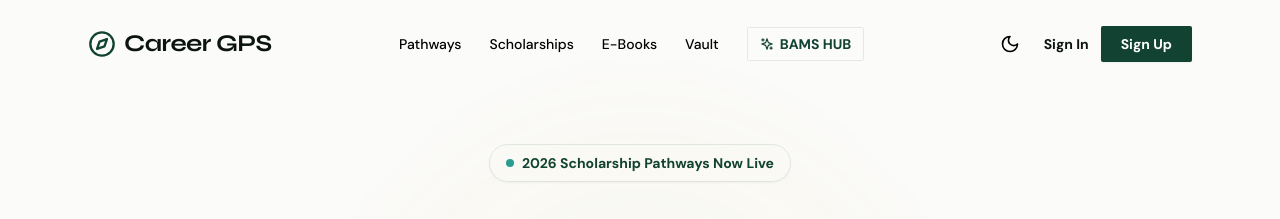
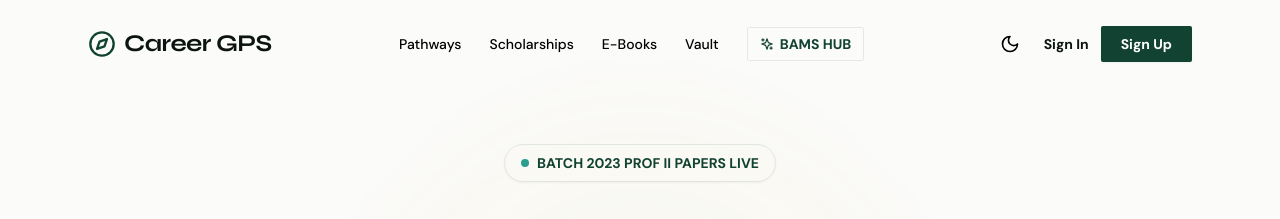
Before and after one commit to SahilDhinwa/Career-gps2.0, a Next.js app: page / in a window 1280 px wide. Shown: the top 219 px of the page. Built offline with nearby package versions, Linux system fonts and the light colour scheme; no server answers.

Commit message:
Update scholarship announcement text

```diff
--- a/app/page.tsx
+++ b/app/page.tsx
@@ -70,7 +70,7 @@ export default function LandingPage() {
         <div className="max-w-5xl mx-auto text-center relative z-10 pt-2 md:pt-4">
           <div className="inline-flex items-center gap-2 px-3 py-1.5 md:px-4 md:py-2 rounded-full bg-surface/80 backdrop-blur-sm border border-surfaceBorder text-xs md:text-sm font-bold text-primary mb-5 md:mb-8 shadow-sm">
             <span className="flex h-2 w-2 rounded-full bg-success animate-pulse"></span>
-            2026 Scholarship Pathways Now Live
+            BATCH 2023 PROF II PAPERS LIVE
           </div>
 
           <h1 className="font-heading text-4xl md:text-6xl lg:text-7xl font-bold text-foreground tracking-tight mb-4 md:mb-6 leading-[1.15] md:leading-tight drop-shadow-sm">
```
